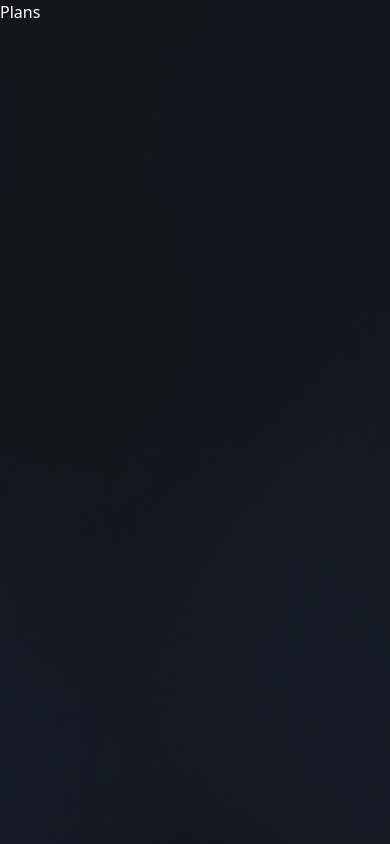
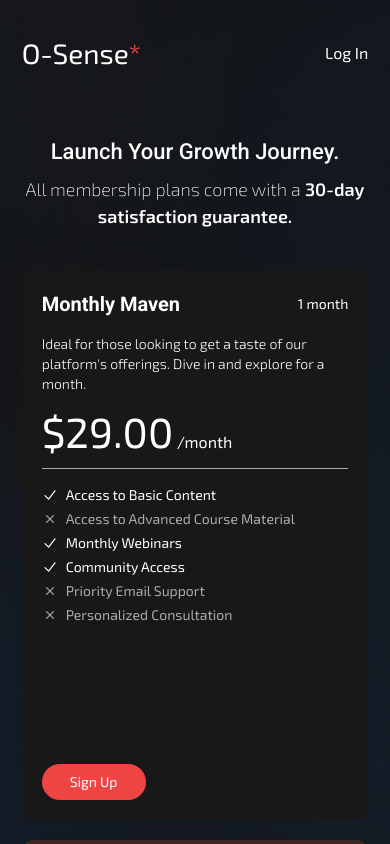
Before and after one commit to 6nehemie/open-sense, a React (Vite) app in the folder app/client/: page /plans in a window 390 px wide. Built offline with nearby package versions, Linux system fonts and the light colour scheme.

Commit message:
Plans responsive update & page

```diff
--- a/app/client/src/components/cards/plans/PlanCard.tsx
+++ b/app/client/src/components/cards/plans/PlanCard.tsx
@@ -23,7 +23,7 @@ const PlanCard: React.FC<PlanCardProps> = ({
 }) => {
   return (
     <div
-      className={`relative flex flex-col font-exo gap-5 max-w-[416px] min-h-[602px] w-full p-5 rounded-xl overflow-hidden
+      className={`relative flex flex-col font-exo gap-5 max-[1660px]:gap-4 max-w-[416px] min-h-[602px] max-[1660px]:min-h-[550px] w-full p-5 rounded-xl overflow-hidden
 	${label === 'Monthly Maven' ? 'bg-cool-gray' : ''}
 	${label === 'Yearly Elite' ? 'bg-red-md' : ''}
 	${label === 'Semi-Annual Specialist' ? 'bg-red-dark' : ''}
@@ -31,22 +31,27 @@ const PlanCard: React.FC<PlanCardProps> = ({
 	`}
     >
       <div className="flex items-center justify-between">
-        <h4 className="text-2xl font-roboto font-semibold">{label}</h4>
-        <p className="whitespace-nowrap">{duration}</p>
+        <h4 className="text-2xl max-[1660px]:text-xl font-roboto font-semibold">
+          {label}
+        </h4>
+        <p className="whitespace-nowrap max-[1660px]:text-sm">{duration}</p>
       </div>
 
-      <p className="font-light leading-tight">{description}</p>
+      <p className="font-light leading-tight max-[1660px]:text-sm">
+        {description}
+      </p>
 
       <p className="leading-none">
-        <span className="text-[48px]">{price}</span> /month
+        <span className="text-[48px] max-[1660px]:text-[42px]">{price}</span>{' '}
+        /month
       </p>
       {priceDescription && (
-        <p className="text-light-gray font-light leading-tight">
+        <p className="text-light-gray font-light leading-tight max-[1660px]:text-sm">
           {priceDescription}
         </p>
       )}
       <div className="w-full bg-light-gray h-[.5px]"></div>
-      <div className="text-lg flex flex-col gap-1">
+      <div className="text-lg max-[1660px]:text-base max-[1340px]:text-sm flex flex-col gap-1">
         {access.map((access, index) => (
           <div
             key={index}
@@ -55,9 +60,9 @@ const PlanCard: React.FC<PlanCardProps> = ({
 		  `}
           >
             {access.included ? (
-              <CheckIcon className="h-6" />
+              <CheckIcon className="h-6 max-[1340px]:h-4" />
             ) : (
-              <XMarkIcon className="h-6" />
+              <XMarkIcon className="h-6 max-[1340px]:h-4" />
             )}
             <p>{access.text}</p>
           </div>
@@ -66,7 +71,7 @@ const PlanCard: React.FC<PlanCardProps> = ({
 
       <Link
         to={'.'}
-        className=" mt-auto w-max transition-colors duration-200 bg-red-light px-7 py-2 rounded-full hover:bg-red-light-dark hover:text-white"
+        className="max-[1340px]:text-sm mt-auto w-max transition-colors duration-200 bg-red-light px-7 py-2 rounded-full hover:bg-red-light-dark hover:text-white"
       >
         Sign Up
       </Link>
--- a/app/client/src/components/sections/prices/Prices.tsx
+++ b/app/client/src/components/sections/prices/Prices.tsx
@@ -3,7 +3,7 @@ import { subscriptionsPlans } from '../../../constants';
 
 const Prices = () => {
   return (
-    <section className="p-side">
+    <section className="">
       <div className="flex flex-col items-center w-full max-w-screen-wide mx-auto">
         <h2 className="heading-2 mb-2">{subscriptionsPlans.label}</h2>
         <h3 className="heading-3 text-center mb-10">
@@ -11,7 +11,7 @@ const Prices = () => {
           <span className="font-semibold">30-day satisfaction guarantee.</span>
         </h3>
 
-        <div className="flex flex-wrap justify-center gap-5">
+        <div className="flex max-[1150px]:flex-wrap justify-center gap-5">
           {subscriptionsPlans.plans.map((plan) => (
             <PlanCard
               label={plan.label}
--- a/app/client/src/pages/Landing.tsx
+++ b/app/client/src/pages/Landing.tsx
@@ -19,7 +19,9 @@ const Landing = () => {
 
         <Featured />
         <Upcoming />
-        <Prices />
+        <div className="p-side">
+          <Prices />
+        </div>
         <Reviews />
       </div>
       <Footer />
--- a/app/client/src/pages/Plans.tsx
+++ b/app/client/src/pages/Plans.tsx
@@ -1,4 +1,14 @@
+import { CustomNavbar, Prices } from '../components';
+
 const Plans = () => {
-  return <div>Plans</div>;
+  return (
+    <div className="relative min-h-screen p-side grid login-grid">
+      <CustomNavbar label="Log In" href="/sign-in" logoHref="/" light={false} />
+
+      <div className="w-full flex items-center justify-center row-start-2">
+        <Prices />
+      </div>
+    </div>
+  );
 };
 export default Plans;
--- a/app/client/src/pages/SignUp.tsx
+++ b/app/client/src/pages/SignUp.tsx
@@ -1,4 +1,3 @@
-import { Link } from 'react-router-dom';
 import {
   AuthInput,
   AuthSubmitBtn,
@@ -47,10 +46,6 @@ const SignUp = () => {
             />
 
             <AuthSubmitBtn label="Log In" />
-
-            <Link to={'.'} className="text-center">
-              Forgot your password ?
-            </Link>
           </form>
         </AuthWrapper>
       </div>
```
